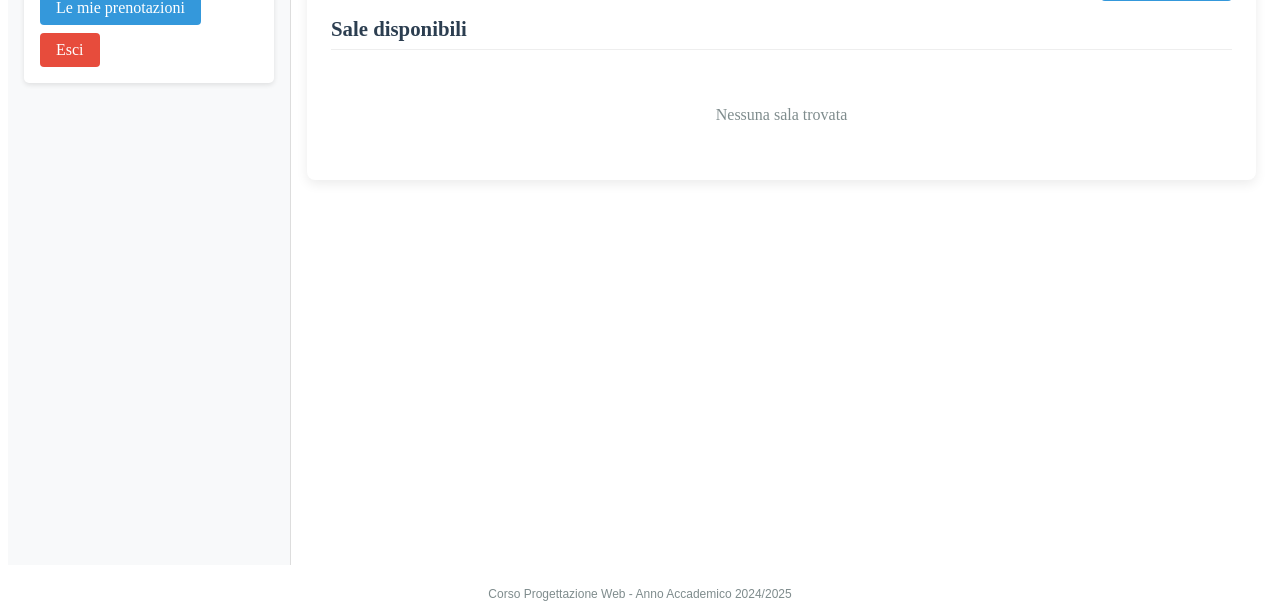
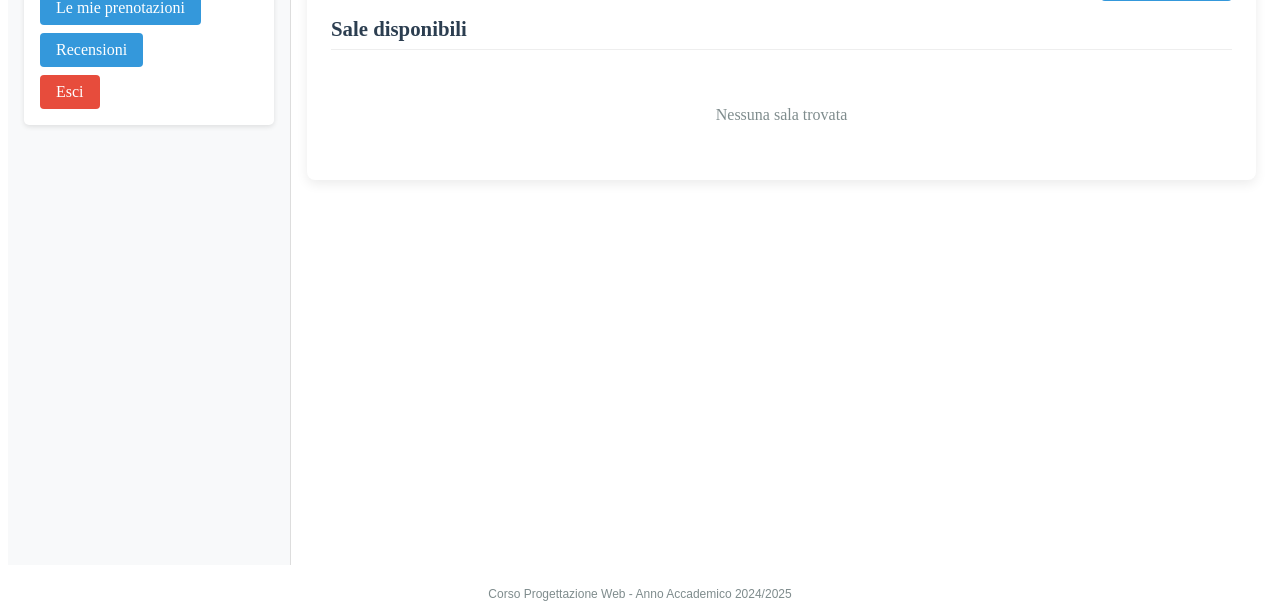
Before and after one commit to tixup/Progettazione-Web, a PHP site: page /php/home.php in a window 1280 px wide. Shown: the part 243-852 px from the top of the page. Run offline with PHP 8.4, Linux system fonts and the light colour scheme; the visitor is signed in with stand-in values (Sample User, id 1); data that the repository does not hold is empty.

Commit message:
Update home.php

```diff
--- a/php/home.php
+++ b/php/home.php
@@ -54,6 +54,7 @@ try {
                     <p><strong>Username:</strong> <?= htmlspecialchars($user['username']) ?></p>
                     <p><strong>Email:</strong> <?= htmlspecialchars($user['email']) ?></p>
                     <a href="mie_prenotazioni.php" class="btn">Le mie prenotazioni</a>
+                    <a href="recensioni.php" class="btn">Recensioni</a> <br>
                     <a href="logout.php" class="btn logout">Esci</a>
                 </div>
             </aside>
```
